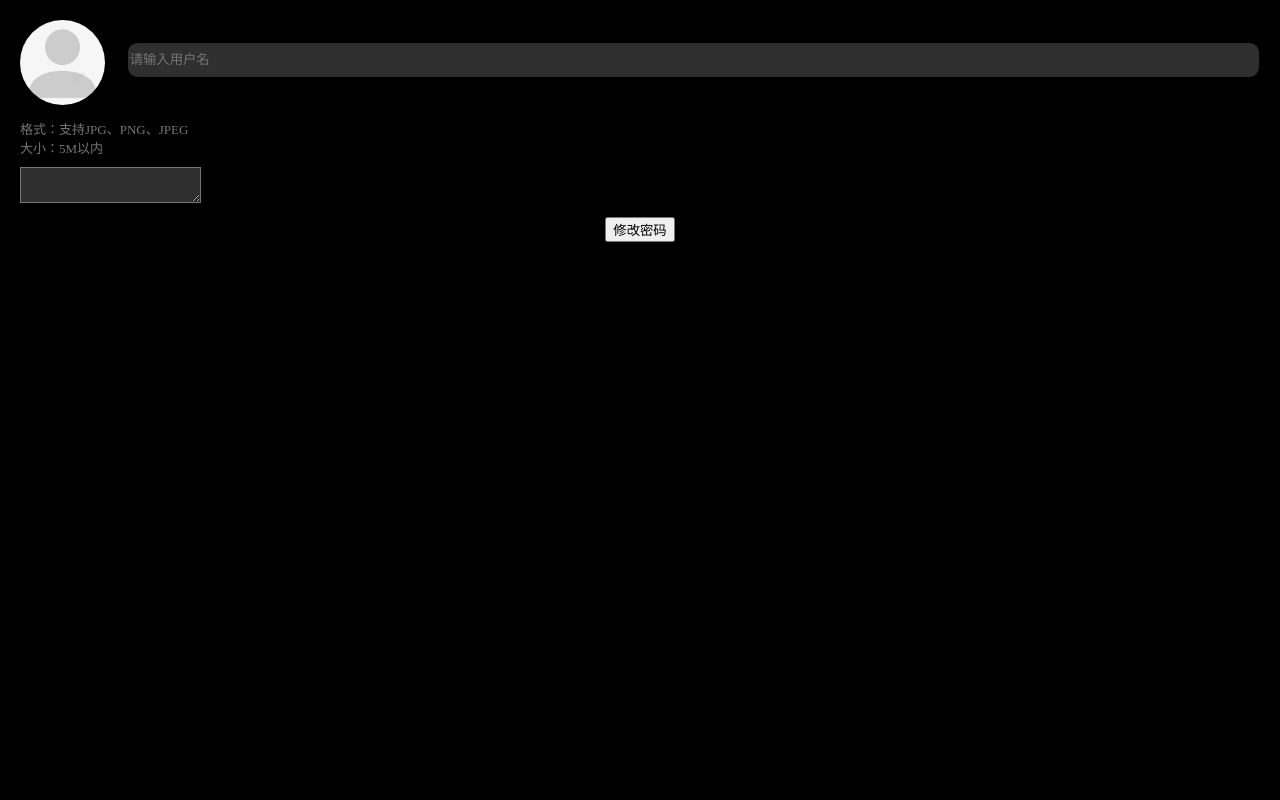
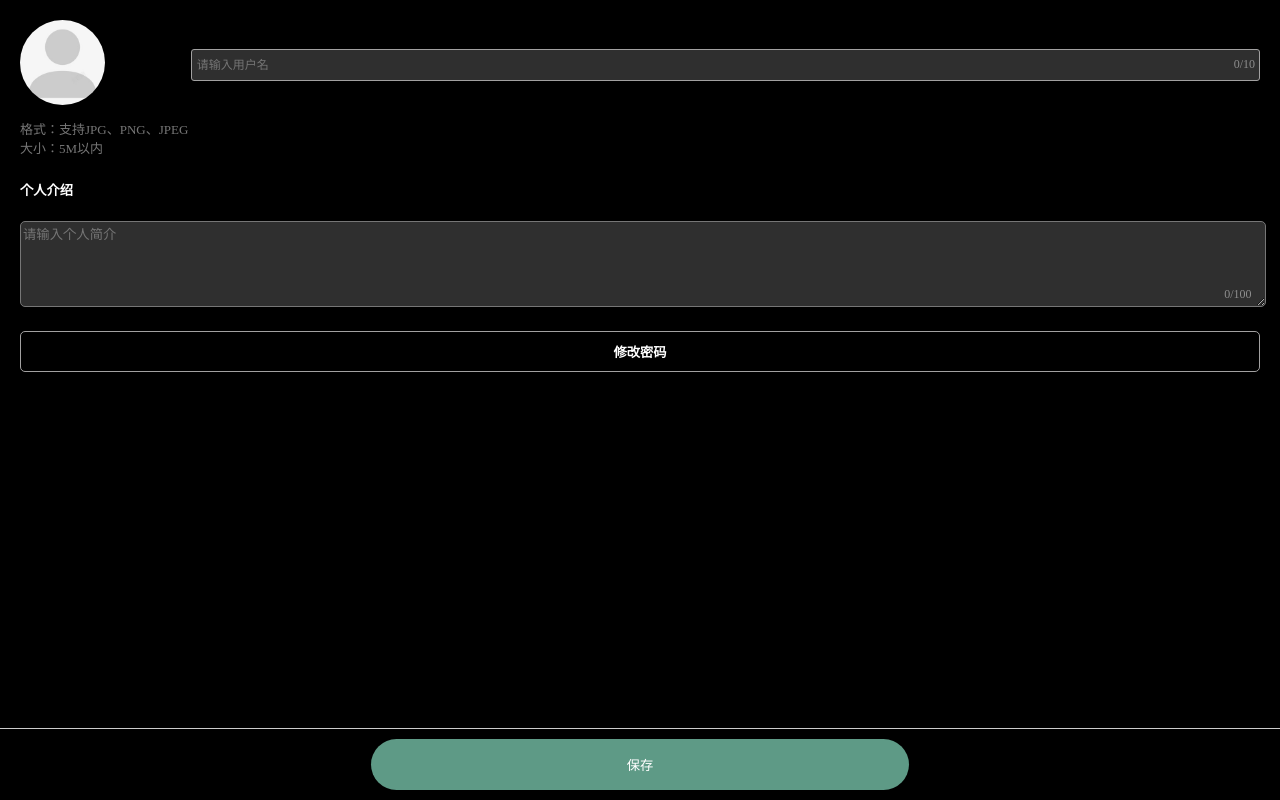
Before and after one commit to xxyCoder/coder-socializing, a Vue app in the folder ct-fontend/: page /#/user in a window 1280 px wide. Built offline with nearby package versions, Linux system fonts and the light colour scheme.

Commit message:
feat: 完成用户修改信息页面和样式

```diff
--- a/ct-fontend/src/App.vue
+++ b/ct-fontend/src/App.vue
@@ -8,7 +8,8 @@ body, div {
 }
 #app {
   min-height: 100vh;
-  background-color: black;
+  background-color: #000;
+  color: #fff;
   box-sizing: border-box;
 }
 </style>
--- /dev/null
+++ b/ct-fontend/src/components/custom-input.vue
@@ -0,0 +1,82 @@
+<script setup lang="ts">
+import { ref, defineEmits, defineExpose, defineProps } from 'vue';
+
+defineProps({
+    maxLength: {
+        type: [Number, String],
+        default: 999
+    },
+    minlength: {
+        type: [Number, String],
+        default: 0
+    },
+    placeholder: {
+        type: String,
+        default: ''
+    },
+    maxLen: {
+        type: [Number, String],
+        default: 999
+    },
+    type: {
+        type: String,
+        default: 'text'
+    }
+});
+
+const emit = defineEmits(['input'])
+const handlerInput = () => {
+    countInputLen();
+    emit('input');
+}
+
+const input = ref<HTMLInputElement>();
+const len = ref(0);
+const countInputLen = () => {
+    len.value = input.value?.value.length || 0;
+}
+defineExpose({
+    input
+})
+</script>
+
+<template>
+    <div class="custom">
+        <input ref="input" :type="type" :minlength="minlength" :maxLength="maxLength" :placeholder="placeholder"
+            @input="handlerInput" />
+        <div>
+            <span>{{ len }}/{{ maxLen }}</span>
+        </div>
+    </div>
+</template>
+
+<style lang="scss" scoped>
+@import "../common/style/func.scss";
+
+.custom {
+    position: relative;
+
+    input {
+        box-sizing: border-box;
+        padding-left: 5px;
+        height: responsive(30, vh);
+        background-color: #2f2f2f;
+        color: #fff;
+        font-size: 12px;
+        border: 1px solid #a2a1a1;
+        border-radius: 3px;
+        width: 100%;
+    }
+
+    div {
+        position: absolute;
+        right: 5px;
+        top: 0;
+        height: responsive(30, vh);
+        display: flex;
+        align-items: center;
+        color: hsla(0, 0%, 100%, 0.46);
+        font-size: 12px;
+    }
+}
+</style>
--- a/ct-fontend/src/views/user/Info.vue
+++ b/ct-fontend/src/views/user/Info.vue
@@ -2,8 +2,21 @@
 import { ref } from 'vue';
 import { getUserInfo } from '@/common/ts/user-info';
 import { useToast } from '@/components/Toast';
+import CustomInput from '@/components/custom-input.vue';
 
 const userInfo = getUserInfo();
+
+const oldPassword = ref<HTMLInputElement>();
+const newPassword = ref<HTMLInputElement>();
+const confirmPassword = ref<HTMLInputElement>();
+const username = ref<HTMLInputElement>();
+
+const intro = ref<HTMLInputElement>();
+const introLen = ref(0);
+const countLength = () => {
+    introLen.value = intro.value?.value.length || 0;
+}
+
 const file = ref<HTMLInputElement>();
 const handlerFile = () => {
     if (!file.value) {
@@ -13,6 +26,11 @@ const handlerFile = () => {
     }
     console.log(file.value.files)
 }
+
+const showModify = ref(false);
+const expend = () => {
+    showModify.value = !showModify.value;
+}
 </script>
 
 <template>
@@ -21,19 +39,33 @@ const handlerFile = () => {
             <label for="avatar">
                 <img src="@/assets/default.jpg" alt="头像">
             </label>
-            <input ref="file" @change="handlerFile" hidden type="file" id="avatar" accept="image/png,image/jpg,image/jpeg"
-                size="" />
+            <input ref="file" @change="handlerFile" hidden type="file" id="avatar"
+                accept="image/png,image/jpg,image/jpeg" />
         </div>
-        <input type="text" :placeholder="userInfo?.username || '请输入用户名'" />
+        <CustomInput style="flex: 1" ref="username" max-length="10" max-len="10"
+            :placeholder="userInfo?.username || '请输入用户名'" />
     </div>
     <div class="description pd-20">
         格式：支持JPG、PNG、JPEG
         <br>
         大小：5M以内
     </div>
-    <textarea class="intro"></textarea>
-    <div class="password">
-        <button>修改密码</button>
+    <div class="pos-abs mlr-20">
+        <h5>个人介绍</h5>
+        <textarea @input="countLength" ref="intro" class="intro" maxlength="100"
+            :placeholder="userInfo?.intro || '请输入个人简介'"></textarea>
+        <span>{{ introLen }}/100</span>
+    </div>
+    <div class="password pd-20">
+        <h5 @click="expend">修改密码</h5>
+        <div class="modify-pass" :class="{ 'show-modify': showModify }">
+            <CustomInput ref="oldPassword" minlength="6" max-length="20" max-len="20" placeholder="请输入旧密码" />
+            <CustomInput ref="newPassword" minlength="6" max-length="20" max-len="20" placeholder="请输入新密码" />
+            <CustomInput ref="confirmPassword" minlength="6" max-length="20" max-len="20" placeholder="请确认新密码" />
+        </div>
+    </div>
+    <div class="save">
+        <button>保存</button>
     </div>
 </template>
 
@@ -44,25 +76,32 @@ const handlerFile = () => {
     padding: 0 20px;
 }
 
+.mlr-20 {
+    margin: 0 20px;
+}
+
+.pos-abs {
+    position: relative;
+
+    span {
+        position: absolute;
+        right: responsive(5, vw);
+        color: hsla(0, 0%, 100%, 0.46);
+        font-size: 12px;
+        bottom: responsive(8, vh)
+    }
+}
+
 .base-info {
     box-sizing: border-box;
     padding-top: 20px;
     display: flex;
     align-items: center;
-
-    input {
-        flex: 1;
-        margin-left: responsive(20, vh);
-        height: responsive(30, vh);
-        background-color: #2f2f2f;
-        color: #fff;
-        border: 1px solid #000;
-        border-radius: responsive(10, vh);
-        margin-bottom: 10px;
-    }
 }
 
 .avatar {
+    margin-right: responsive(50, vw);
+
     img {
         height: responsive(80, vh);
         border-radius: 50%;
@@ -78,15 +117,57 @@ const handlerFile = () => {
 
 .intro {
     background-color: #2f2f2f;
-    margin: 10px 20px;
+    width: 100%;
+    min-height: 80px;
+    color: #fff;
+    overflow: auto;
+    border-radius: 5px;
 }
 
 .password {
-    position: relative;
-    left: 50%;
-    transform: translateX(-50%);
-    text-align: center;
+    border: 1px solid #a2a1a1;
+    margin: 20px;
+    display: flex;
+    flex-direction: column;
+    align-items: center;
+    border-radius: 5px;
 
-    button {}
+    h5 {
+        margin: 10px 0;
+    }
+}
+
+.modify-pass {
+    width: 100%;
+    transition: all 1s;
+    max-height: 0;
+    overflow: hidden;
+
+    input {
+        margin-bottom: 10px;
+    }
+}
+
+.show-modify {
+    max-height: 100vh;
+}
+
+.save {
+    position: fixed;
+    bottom: 0;
+    left: 0;
+    right: 0;
+    padding: 10px;
+    display: flex;
+    align-items: center;
+    justify-content: center;
+    border-top: 1px solid #ccc;
+    button {
+        padding: responsive(15, vh) responsive(150, vw);
+        border-radius: responsive(30, vh);
+        background-color: rgb(94, 154, 134);
+        color: #fff;
+        border: none;
+    }
 }
 </style>
--- a/ct-fontend/src/views/user/Login.vue
+++ b/ct-fontend/src/views/user/Login.vue
@@ -56,6 +56,7 @@ const handlerLogin = () => {
 
 .ct-login {
     background-color: #fff;
+    color: #000;
     min-height: 100vh;
     overflow: hidden;
     display: flex;
--- a/ct-fontend/src/views/user/Registration.vue
+++ b/ct-fontend/src/views/user/Registration.vue
@@ -92,6 +92,7 @@ const handlerVerify = debounce((component: HTMLInputElement | undefined, bit: nu
 
 .ct-registration {
     background-color: #fff;
+    color: #000;
     min-height: 100vh;
     overflow: hidden;
     display: flex;
```
